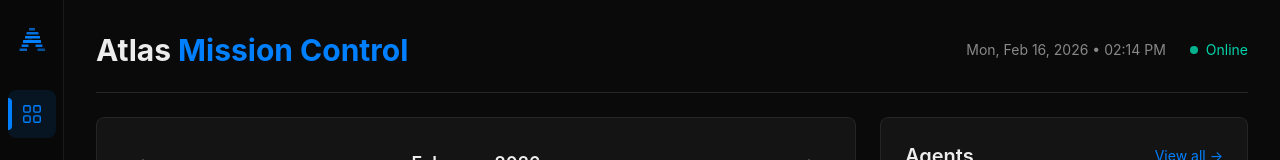
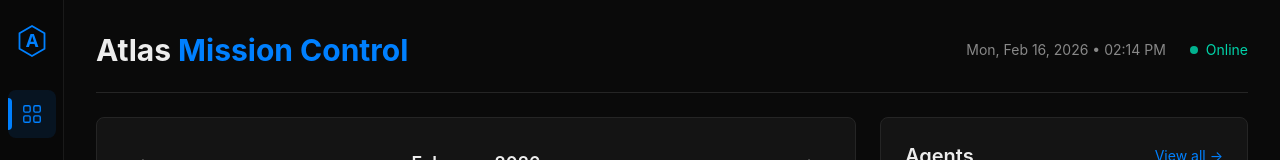
Before and after one commit to atlasbotadmin/mission-control, a Next.js app: page / in a window 1280 px wide. Shown: the top 160 px of the page. Built offline with nearby package versions, Linux system fonts and the light colour scheme.

Commit message:
hexagon monogram A logo

```diff
--- a/app/components/Sidebar.tsx
+++ b/app/components/Sidebar.tsx
@@ -58,23 +58,23 @@ const Sidebar = () => {
       {/* Logo */}
       <div className="mb-8">
         <svg width="34" height="34" viewBox="0 0 34 34" fill="none">
-          {/* Stacked Bars A - glitch aesthetic */}
-          {/* Top peak bar */}
-          <rect x="14" y="4" width="6" height="2.5" rx="0.5" fill="#0080FF" opacity="0.7" />
-          {/* Second bar - slight glitch offset */}
-          <rect x="11.5" y="8" width="12" height="2.5" rx="0.5" fill="#0080FF" opacity="0.85" />
-          {/* Third bar - glitch shifted right */}
-          <rect x="10" y="12" width="15" height="2.5" rx="0.5" fill="#0080FF" opacity="1" />
-          {/* Crossbar - full width, bright */}
-          <rect x="8" y="16" width="18" height="3" rx="0.5" fill="#0080FF" opacity="1" />
-          {/* Below crossbar - split into two legs */}
-          <rect x="6.5" y="20.5" width="7" height="2.5" rx="0.5" fill="#0080FF" opacity="0.9" />
-          <rect x="20.5" y="20.5" width="7" height="2.5" rx="0.5" fill="#0080FF" opacity="0.9" />
-          {/* Bottom bars - legs wider apart, glitch offset */}
-          <rect x="4.5" y="24.5" width="7.5" height="2.5" rx="0.5" fill="#0080FF" opacity="0.75" />
-          <rect x="22.5" y="24.5" width="7.5" height="2.5" rx="0.5" fill="#0080FF" opacity="0.6" />
-          {/* Glitch artifact - thin offset bar */}
-          <rect x="13" y="14.5" width="4" height="1" rx="0.3" fill="#0080FF" opacity="0.35" />
+          {/* Hexagon monogram */}
+          <polygon
+            points="17,2 29.5,9.25 29.5,24.75 17,32 4.5,24.75 4.5,9.25"
+            stroke="#0080FF"
+            strokeWidth="1.8"
+            fill="none"
+          />
+          <text
+            x="17"
+            y="22.5"
+            textAnchor="middle"
+            fill="#0080FF"
+            fontSize="18"
+            fontFamily="system-ui, -apple-system, sans-serif"
+            fontWeight="600"
+            letterSpacing="-0.5"
+          >A</text>
         </svg>
       </div>
 
```
